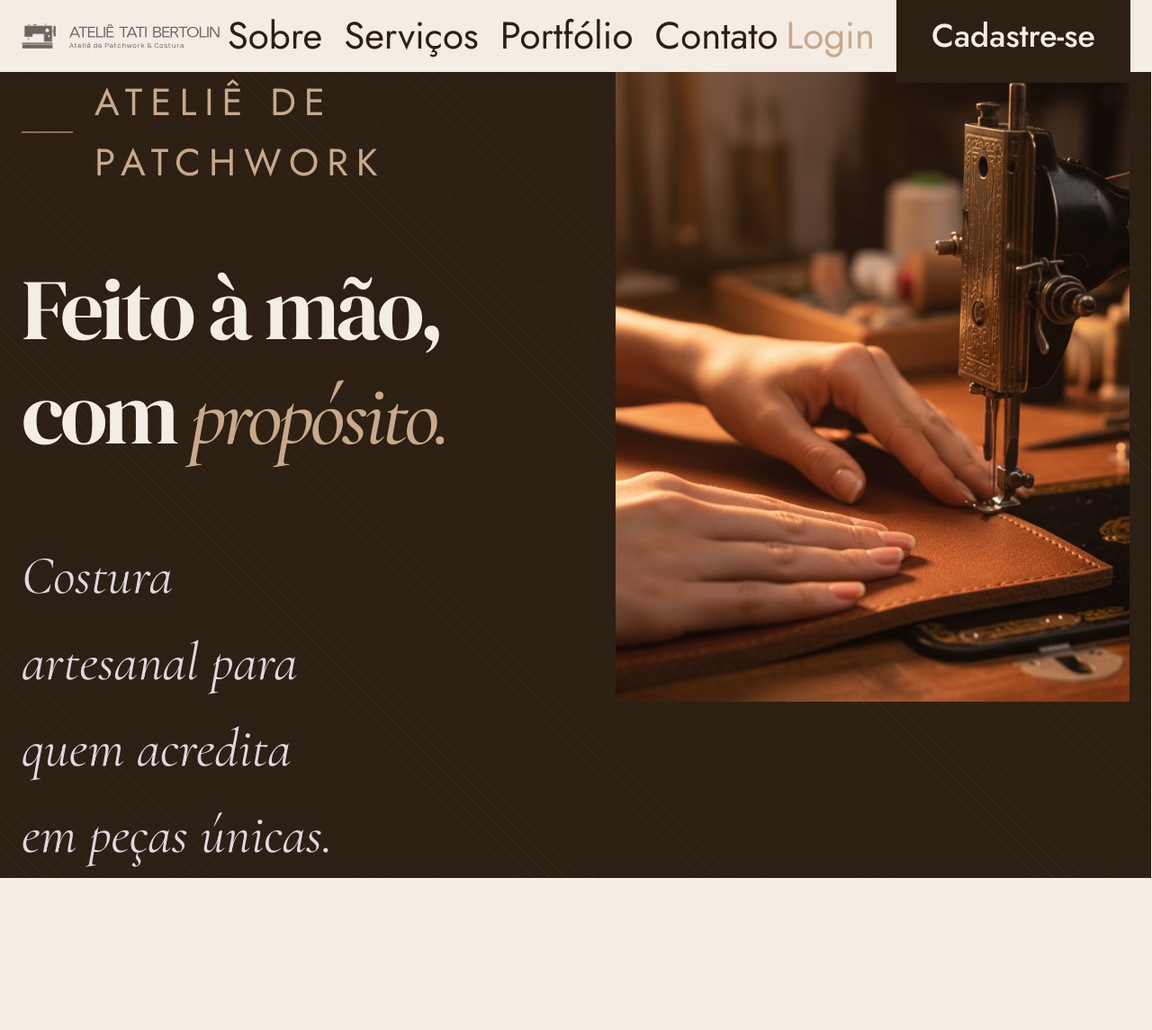
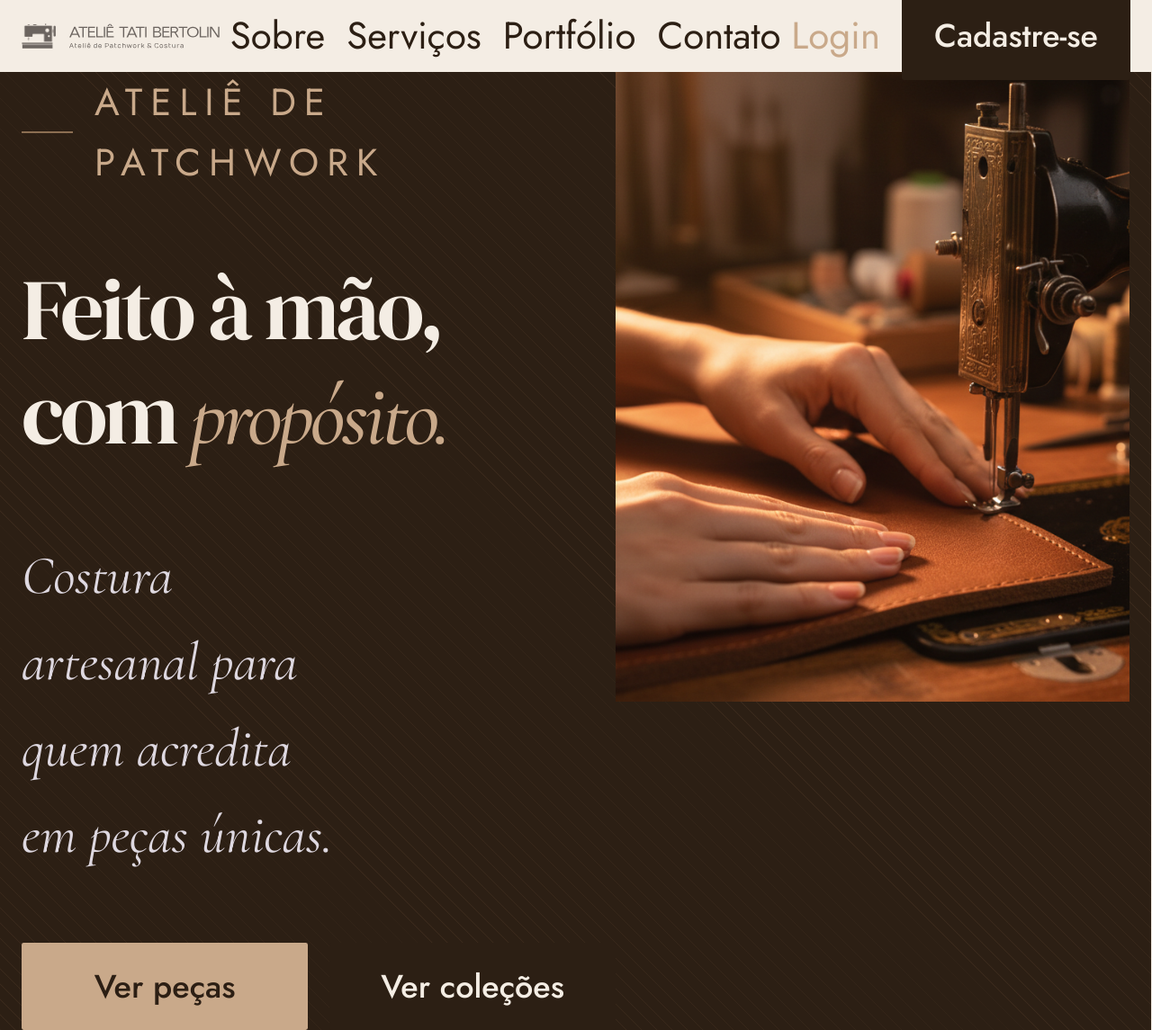
Before and after one commit to eduardo-bertolin/landing-page-atelie, a React (Vite) app: page / in a window 1280 px wide. Shown: the whole page at 90% size. Before the commit the page ends 976 px from the top, so only its background shows below. Built offline with nearby package versions, Linux system fonts and the light colour scheme.

Commit message:
edit files

```diff
--- a/src/components/Hero.tsx
+++ b/src/components/Hero.tsx
@@ -1,6 +1,6 @@
 import "../styles/utility.css";
 import Costura from "../assets/images/costura.png";
-
+import Button from "./Button";
 export default function Hero() {
   const backgroundStyle = {
     backgroundColor: "var(--color-ebano)",
@@ -12,14 +12,14 @@ export default function Hero() {
   )`,
     minHeight: "calc(100vh - var(--nav-height))",
   };
+  return (
+    <section id="hero" className="w-full">
+      <div className="flex items-center background" style={backgroundStyle}>
+        <div className="container flex hero-row justify-between">
+          <div className="hidden xl:flex flex-col gap-[3rem] self-center">
+            <div className="flex items-center gap-4">
+              <span className="line" />
 
-  return (
-    <section id="hero">
-      <div className="flex items-center background" style={backgroundStyle}>
-        <div className="container flex hero-row items-center">
-          <div className="textos desktop-only">
-            <div style={{ display: "flex", alignItems: "center", gap: "1rem" }}>
-              <span className="line" />
               <span className="font-jost color-dourado uppercase fs-md ls-md">
                 Ateliê de Patchwork
               </span>
@@ -31,13 +31,21 @@ export default function Hero() {
                 propósito.
               </span>
             </h1>
-            <p className="font-cormorant color-cru-translucent fs-3xl max-w-3xs">
+            <p className="font-cormorant color-cru-translucent max-w-[350px] fs-xl ">
               Costura artesanal para quem acredita em peças únicas.
             </p>
+            <div className="flex items-center gap-4">
+              <Button text="Ver peças" secondary={true} />
+              <Button text="Ver coleções" secondary={false} />
+            </div>
           </div>
 
           <div className="hero-image desktop-only">
-            <img src={Costura} alt="Costura" />
+            <img
+              src={Costura}
+              alt="Costura artesanal"
+              className="w-[600px] h-[700px] object-cover"
+            />
           </div>
         </div>
       </div>
--- a/src/pages/Home.tsx
+++ b/src/pages/Home.tsx
@@ -1,58 +1,13 @@
 import "../styles/utility.css";
-import Costura from "../assets/images/costura.png";
 import Header from "../components/Header";
+import Hero from "../components/Hero";
 export default function Home() {
-  const backgroundStyle = {
-    backgroundColor: "var(--color-ebano)",
-    backgroundImage: `repeating-linear-gradient(
-    45deg,
-    #3b2a1c,
-    transparent 1px,
-    transparent 12px
-  )`,
-    minHeight: "calc(100vh - var(--nav-height))",
-  };
   return (
     <>
       <Header />
 
       <main className="flex items-center">
-        <section id="hero">
-          <div className="flex items-center background" style={backgroundStyle}>
-            <div className="container flex hero-row justify-between">
-              <div className="hidden xl:flex flex-col gap-[3rem] self-center">
-                <div
-                  className="flex items-center gap-4"
-                >
-
-                  <span className="line" />
-
-                  <span className="font-jost color-dourado uppercase fs-md ls-md">
-                    Ateliê de Patchwork
-                  </span>
-                </div>
-                <h1 className="font-serif color-cru fs-6xl">
-                  Feito à mão, <br />
-                  com{" "}
-                  <span className="font-cormorant color-dourado fs-6xl">
-                    propósito.
-                  </span>
-                </h1>
-                <p className="font-cormorant color-cru-translucent max-w-[350px] fs-xl ">
-                  Costura artesanal para quem acredita em peças únicas.
-                </p>
-              </div>
-
-              <div className="hero-image desktop-only">
-                <img
-                  src={Costura}
-                  alt="Costura artesanal"
-                  className="w-[600px] h-[700px] object-cover"
-                />
-              </div>
-            </div>
-          </div>
-        </section>
+        <Hero />
       </main>
     </>
   );
--- a/src/styles/button.css
+++ b/src/styles/button.css
@@ -8,7 +8,6 @@
   padding-inline: 1.5rem;
   border-radius: 0.1rem;
   cursor: pointer;
-  border: solid transparent 0.15rem;
 }
 
 .btn-primary:hover {
@@ -17,19 +16,18 @@
 
 .btn-secondary {
   width: 100%;
-  background: transparent;
-  color: var(--primary-color);
+  background: var(--color-dourado);
+  color: var(--color-ebano);
   font-weight: var(--fw-bold);
   font-size: var(--fs-base);
   padding-block: 0.825rem;
   padding-inline: 1.5rem;
   border-radius: 0.1rem;
   cursor: pointer;
-  border: solid var(--primary-color) 0.15rem;
 }
 
 .btn-secondary:hover {
-  background: var(--primary-color);
-  color: var(--light-text-color);
+  background: var(--color-bg-light);
+  color: var(--color-ebano);
   border-color: transparent;
 }
```
